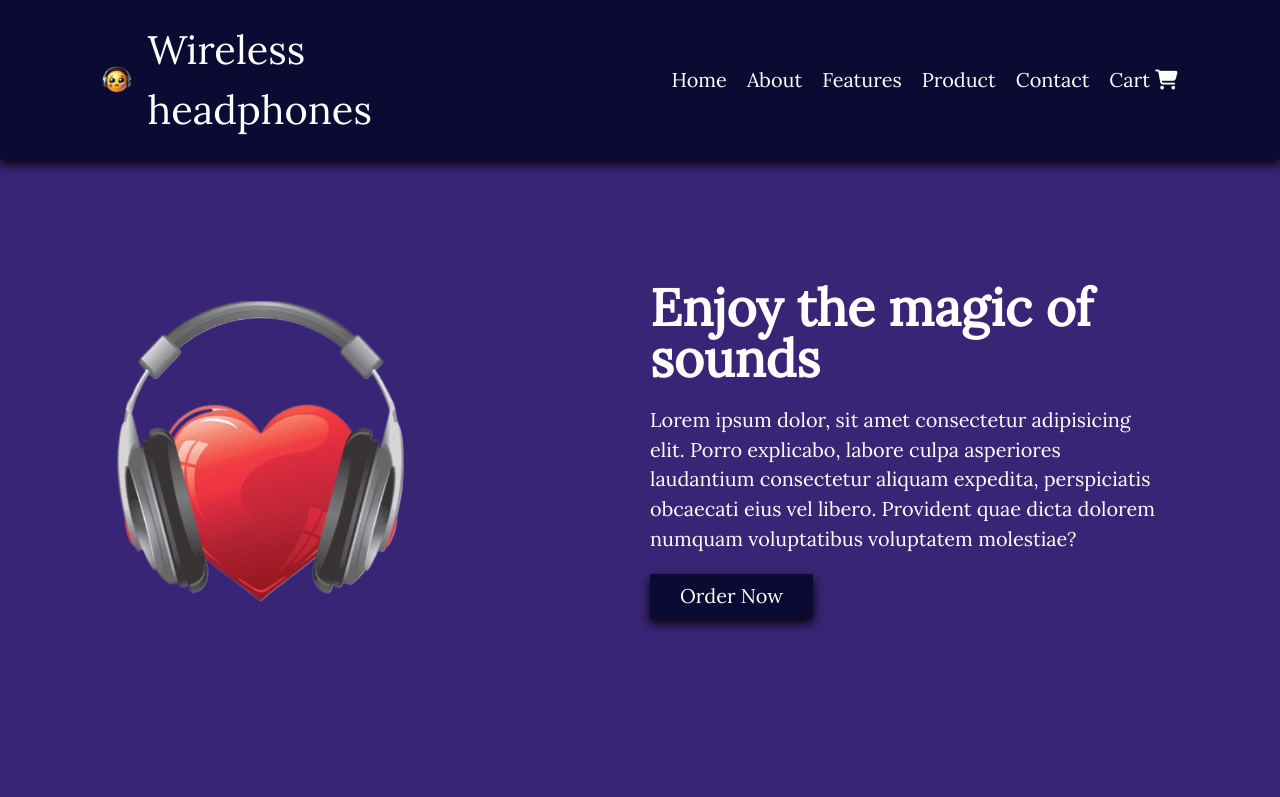
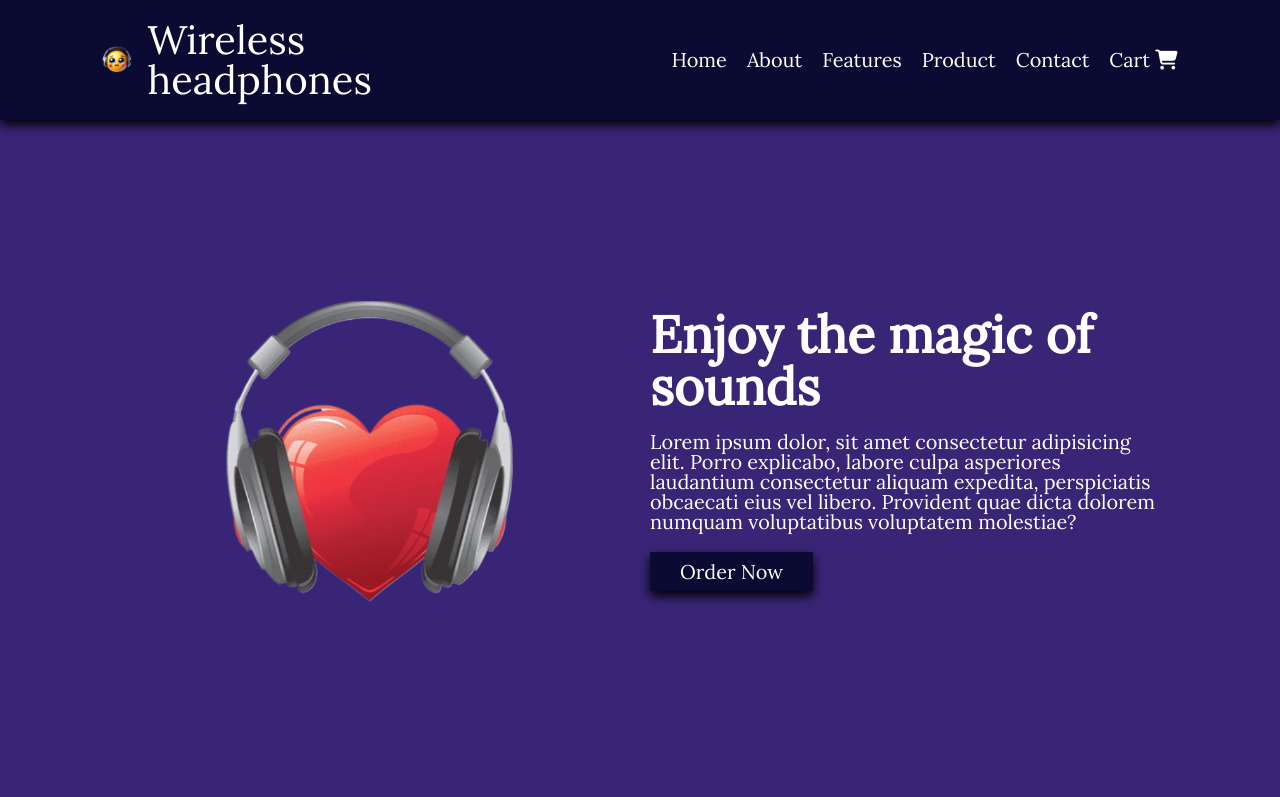
Before and after one commit to iwonderful555/headphones.github.io, a plain HTML site: page index.html in a window 1280 px wide. Shown: the top 797 px of the page. Drawn offline with nearby package versions, Linux system fonts and the light colour scheme.

Commit message:
Update style.css

```diff
--- a/css/style.css
+++ b/css/style.css
@@ -1,66 +1,50 @@
+
+*{
+	padding: 0;
+	margin: 0;
+	border: 0;
+}
+*,*:before,*:after{
+	-moz-box-sizing: border-box;
+	-webkit-box-sizing: border-box;
+	box-sizing: border-box;
+}
+:focus,:active{outline: none;}
+a:focus,a:active{outline: none;}
+
+nav,footer,header,aside{display: block;}
+
+html,body{
+	height: 100%;
+	width: 100%;
+	font-size: 100%;
+	line-height: 1;
+	font-size: 14px;
+	-ms-text-size-adjust: 100%;
+	-moz-text-size-adjust: 100%;
+	-webkit-text-size-adjust: 100%;
+}
+input,button,textarea{font-family:inherit;}
+
+input::-ms-clear{display: none;}
+button{cursor: pointer;}
+button::-moz-focus-inner {padding:0;border:0;}
+a, a:visited{text-decoration: none;}
+a:hover{text-decoration: none;}
+ul li{list-style: none;}
+img{vertical-align: top;}
+
+
 
 * {
-    box-sizing: border-box;
-    margin: 0;
-    padding: 0;
-    border: 0;
-    outline: 0;
-    text-decoration: none;
-    list-style: none;
-    line-height: 1.5;
-    transition: all .3s;
-	font-family: 'Lora', sans-serif;
+ font-family: 'Lora', sans-serif;
+ transition: all 0.5s;
+ max-width: 100%;
 }
-
-*::before,
-*::after {
-    box-sizing: border-box;
-}
-
 html {
+	max-width: 100%;
     font-size: 62.5%;
     overflow-x: hidden;
-	max-width: 100%;
-}
-
-body {
-    min-height: 100vh;
-    scroll-behavior: smooth;
-	max-width: 100%;
-}
-
-img,
-video,
-picture,
-canvas,
-svg {
-    max-width: 100%;
-    display: block;
-}
-
-input,
-button,
-textarea,
-select {
-    font: inherit;
-}
-
-p,
-h1,
-h2,
-h3,
-h4,
-h5,
-h6 {
-    overflow-wrap: break-word;
-}
-
-.product .box-container,
-.features .box-container,
-.about .row,
-.home {
-    max-width: 100%;
-    overflow: hidden;
 }
 
 :root {
```
